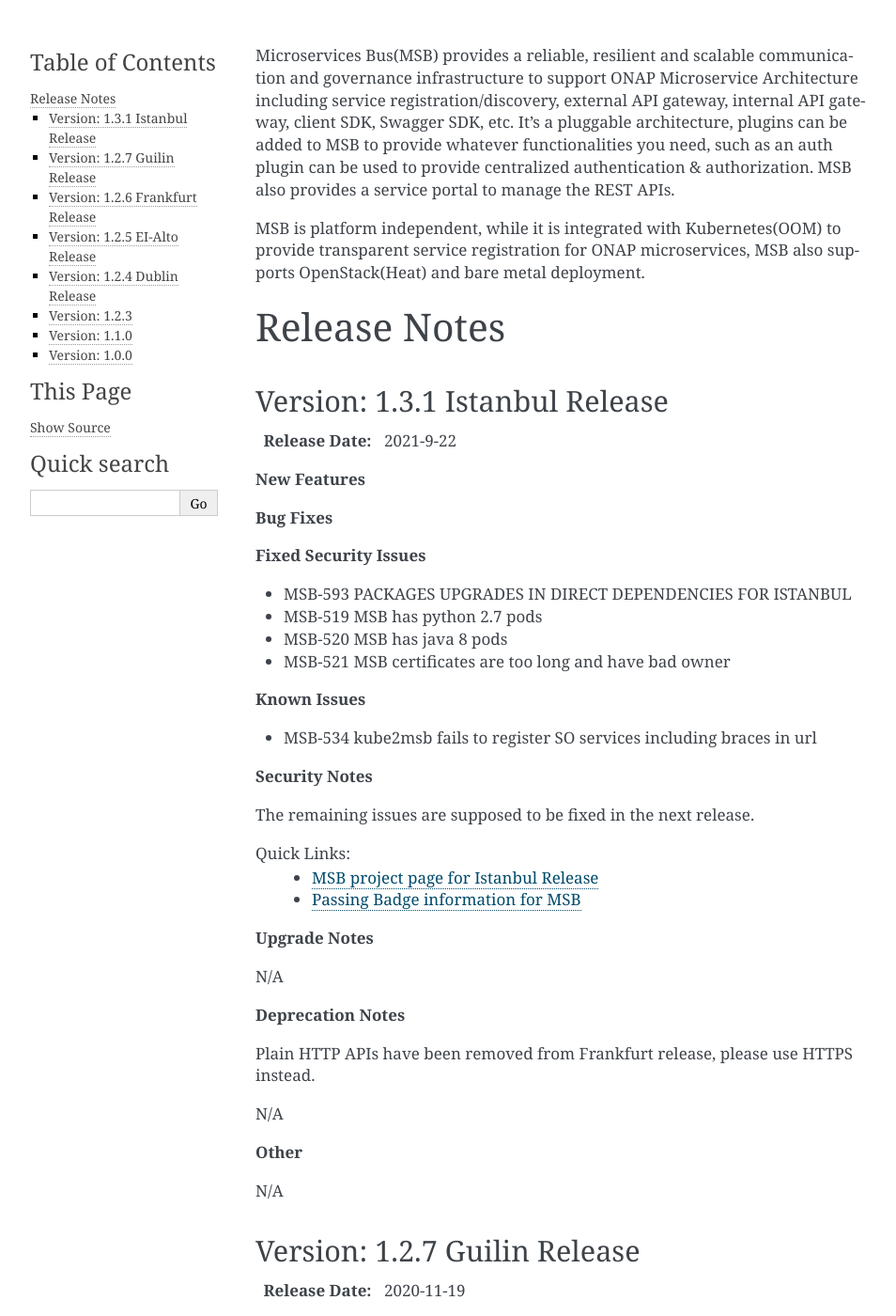
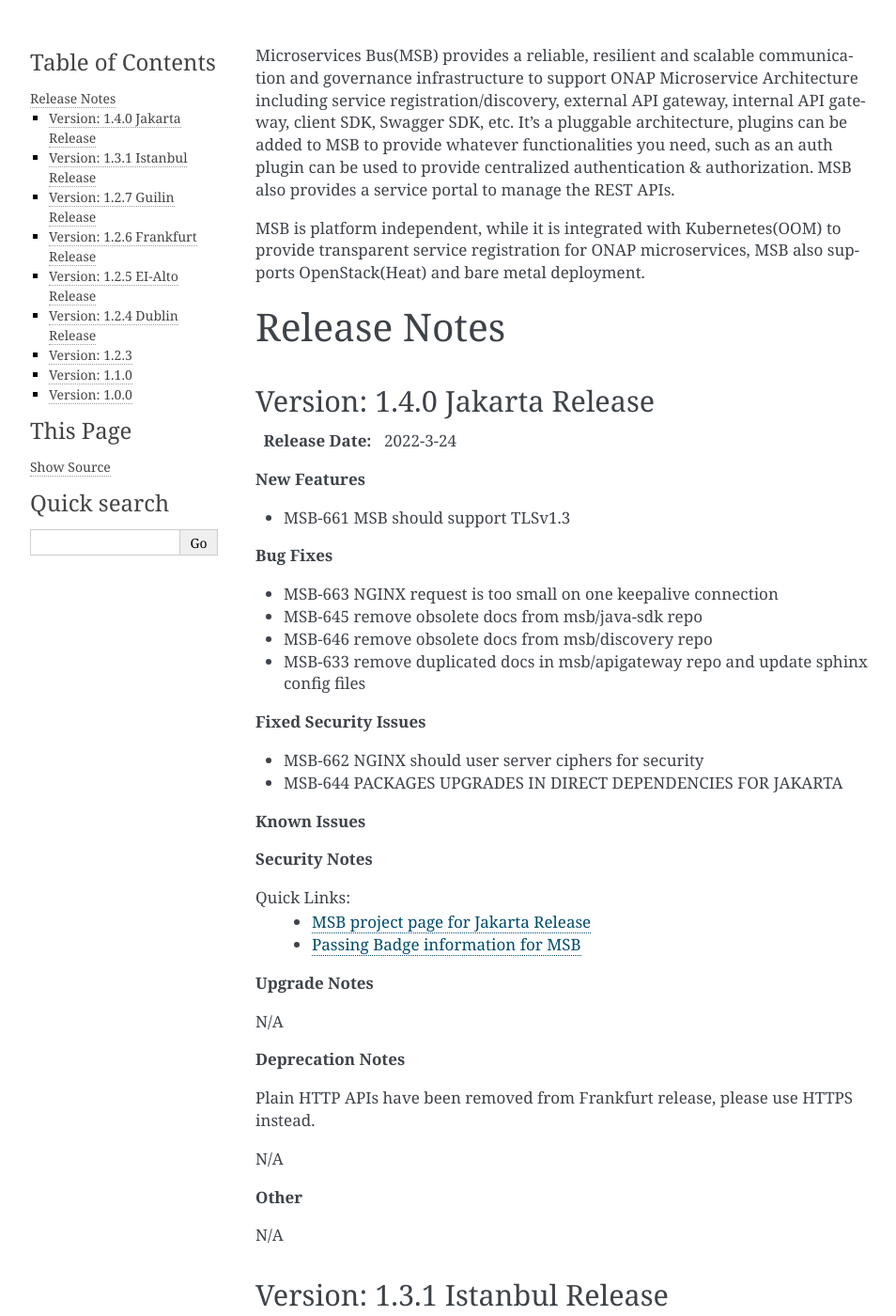
Before and after one commit to onap/archived-msb-apigateway, a Sphinx documentation site: the page built from docs/release-notes.rst, in a window 1280 px wide and 1400 px high. Shown: the whole window at 94% size, without its empty margins (148-1102 px from the left). Built offline with Sphinx 7.4.7, drawn with Linux system fonts in a browser that asks for light colours.

Commit message:
release msb gateway container 1.4.0 Issue-ID: MSB-654
Signed-off-by: jinquanni <ni.jinquan@zte.com.cn>
Change-Id: Id99855fd64b041dc314dba8026574111a2f3c925

```diff
--- a/docs/release-notes.rst
+++ b/docs/release-notes.rst
@@ -9,6 +9,50 @@ MSB is platform independent, while it is integrated with Kubernetes(OOM) to prov
 
 Release Notes
 =============
+
+Version: 1.4.0 Jakarta Release
+-------------------------------
+
+:Release Date: 2022-3-24
+
+**New Features**
+
+- MSB-661 MSB should support TLSv1.3
+
+**Bug Fixes**
+
+- MSB-663 NGINX request is too small on one keepalive connection
+- MSB-645 remove obsolete docs from msb/java-sdk repo
+- MSB-646 remove obsolete docs from msb/discovery repo
+- MSB-633 remove duplicated docs in msb/apigateway repo and update sphinx config files
+
+**Fixed Security Issues**
+
+- MSB-662 NGINX should user server ciphers for security
+- MSB-644 PACKAGES UPGRADES IN DIRECT DEPENDENCIES FOR JAKARTA
+
+**Known Issues**
+
+**Security Notes**
+
+Quick Links:
+        - `MSB project page for Jakarta Release <https://wiki.onap.org/display/DW/Microservices+Bus+Project>`_
+
+        - `Passing Badge information for MSB <https://bestpractices.coreinfrastructure.org/en/projects/1601>`_
+
+**Upgrade Notes**
+
+N/A
+
+**Deprecation Notes**
+
+Plain HTTP APIs have been removed from Frankfurt release, please use HTTPS instead.
+
+N/A
+
+**Other**
+
+N/A
 
 Version: 1.3.1 Istanbul Release
 -------------------------------
```
Also changed, not shown: 1 other file.
